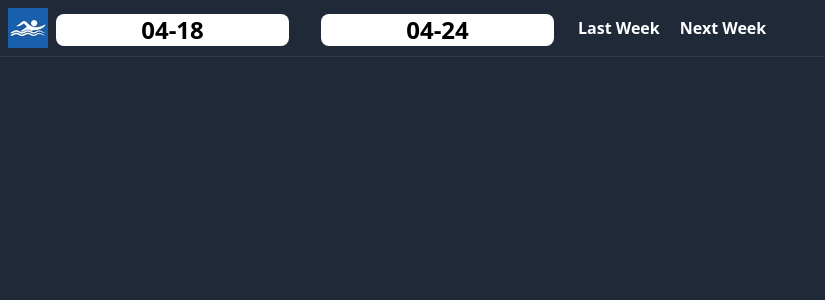
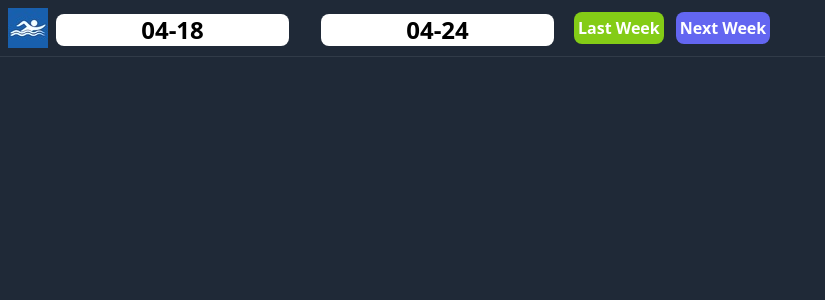
Before and after one commit to noobj/react-swim-crowd, a React (Create React App) app: page / in a window 1280 px wide. Shown: the top 300 px of the page, without its empty margins (0-825 px from the left). Built offline with nearby package versions, Linux system fonts and the light colour scheme; no server answers.

Commit message:
style: add tailwind safelist

```diff
--- a/tailwind.config.js
+++ b/tailwind.config.js
@@ -3,6 +3,7 @@ module.exports = {
   theme: {
     extend: {}
   },
+  safelist: ['bg-indigo-500', 'bg-lime-500', 'hover:bg-lime-600', 'hover:bg-indigo-600'],
   darkMode: 'class',
   variants: {
     extend: {}
```
